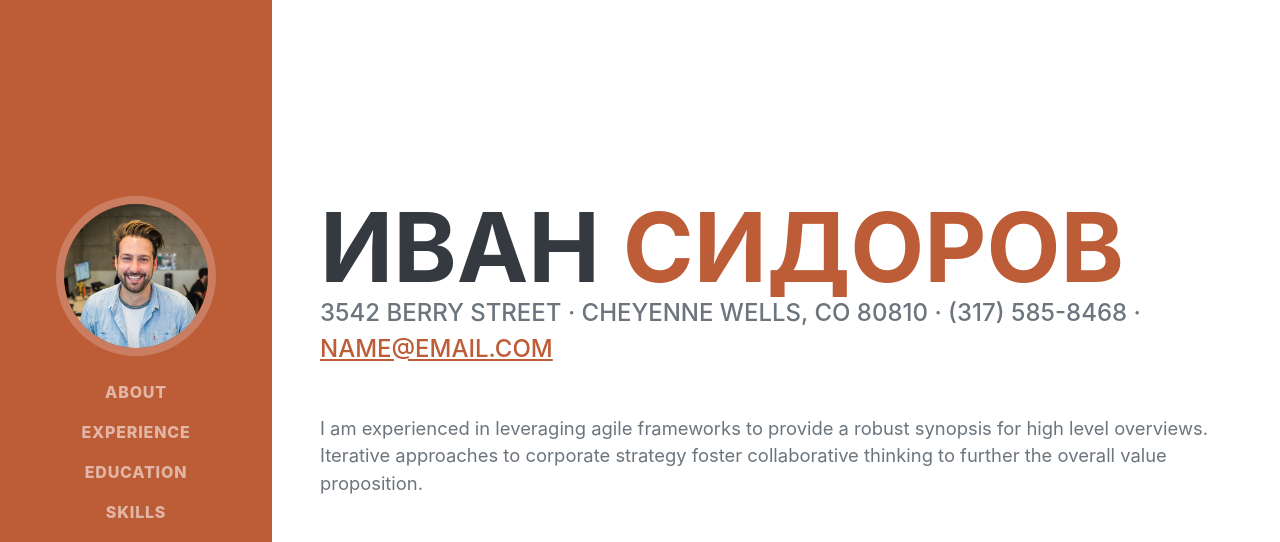
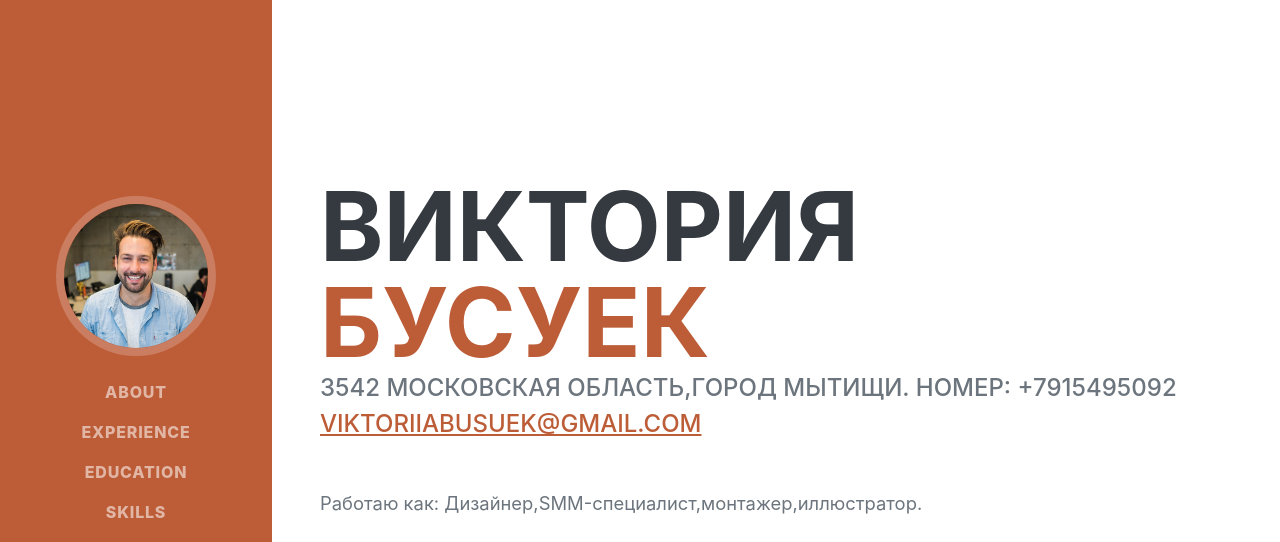
Before and after one commit to Viktoriaabusik/Rezume, a plain HTML site: page index.html in a window 1280 px wide. Shown: the top 542 px of the page. Drawn offline with nearby package versions, Linux system fonts and the light colour scheme; a web font is replaced by a local one.

Commit message:
Update index.html

```diff
--- a/index.html
+++ b/index.html
@@ -40,14 +40,14 @@
             <section class="resume-section" id="about">
                 <div class="resume-section-content">
                     <h1 class="mb-0">
-                        Иван
-                        <span class="text-primary">сидоров</span>
+                        Виктория
+                        <span class="text-primary">Бусуек</span>
                     </h1>
                     <div class="subheading mb-5">
-                        3542 Berry Street · Cheyenne Wells, CO 80810 · (317) 585-8468 ·
-                        <a href="mailto:name@email.com">name@email.com</a>
+                        3542 Московская область,город Мытищи. Номер: +7915495092
+                        <a href="mailto:name@email.com">viktoriiabusuek@gmail.com</a>
                     </div>
-                    <p class="lead mb-5">I am experienced in leveraging agile frameworks to provide a robust synopsis for high level overviews. Iterative approaches to corporate strategy foster collaborative thinking to further the overall value proposition.</p>
+                    <p class="lead mb-5">Работаю как: Дизайнер,SMM-специалист,монтажер,иллюстратор.</p>
                     <div class="social-icons">
                         <a class="social-icon" href="#!"><i class="fab fa-linkedin-in"></i></a>
                         <a class="social-icon" href="#!"><i class="fab fa-github"></i></a>
```
